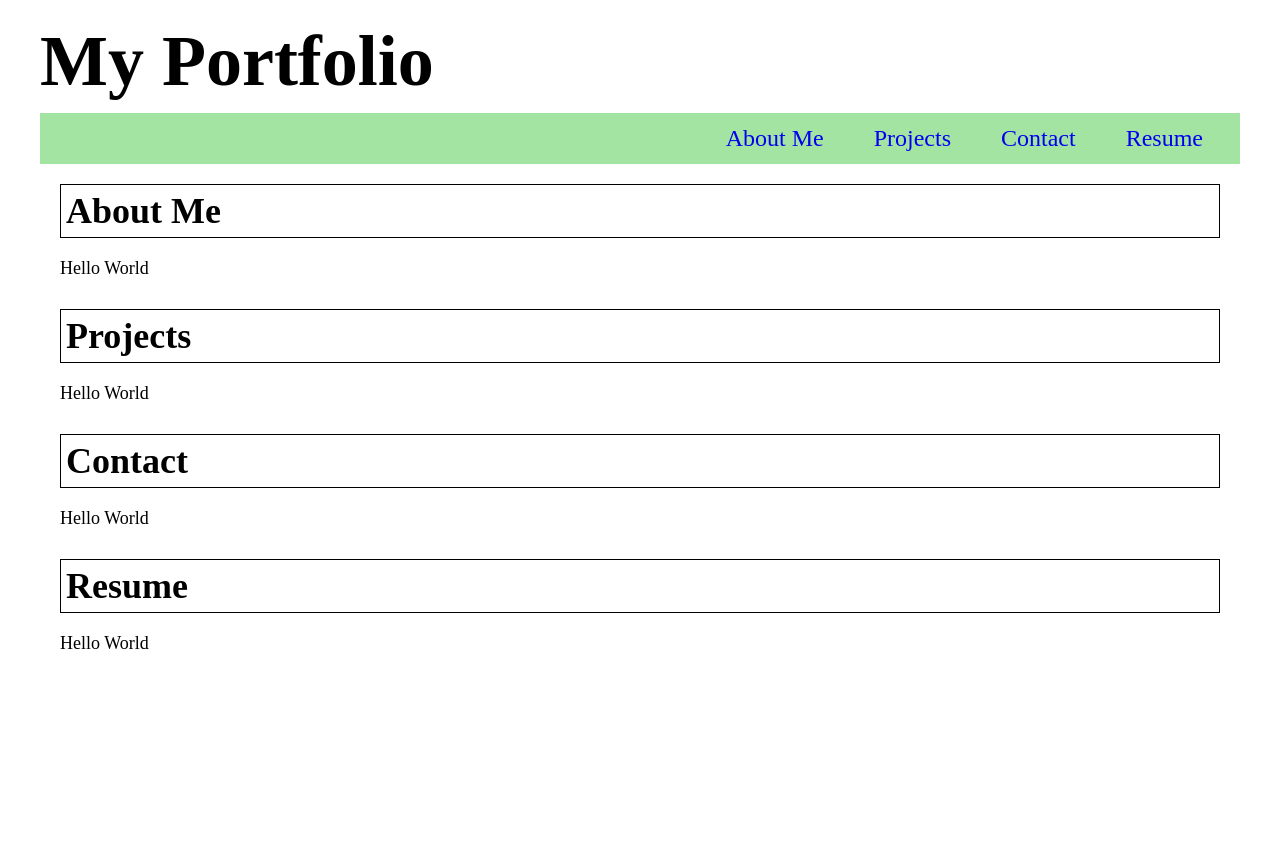
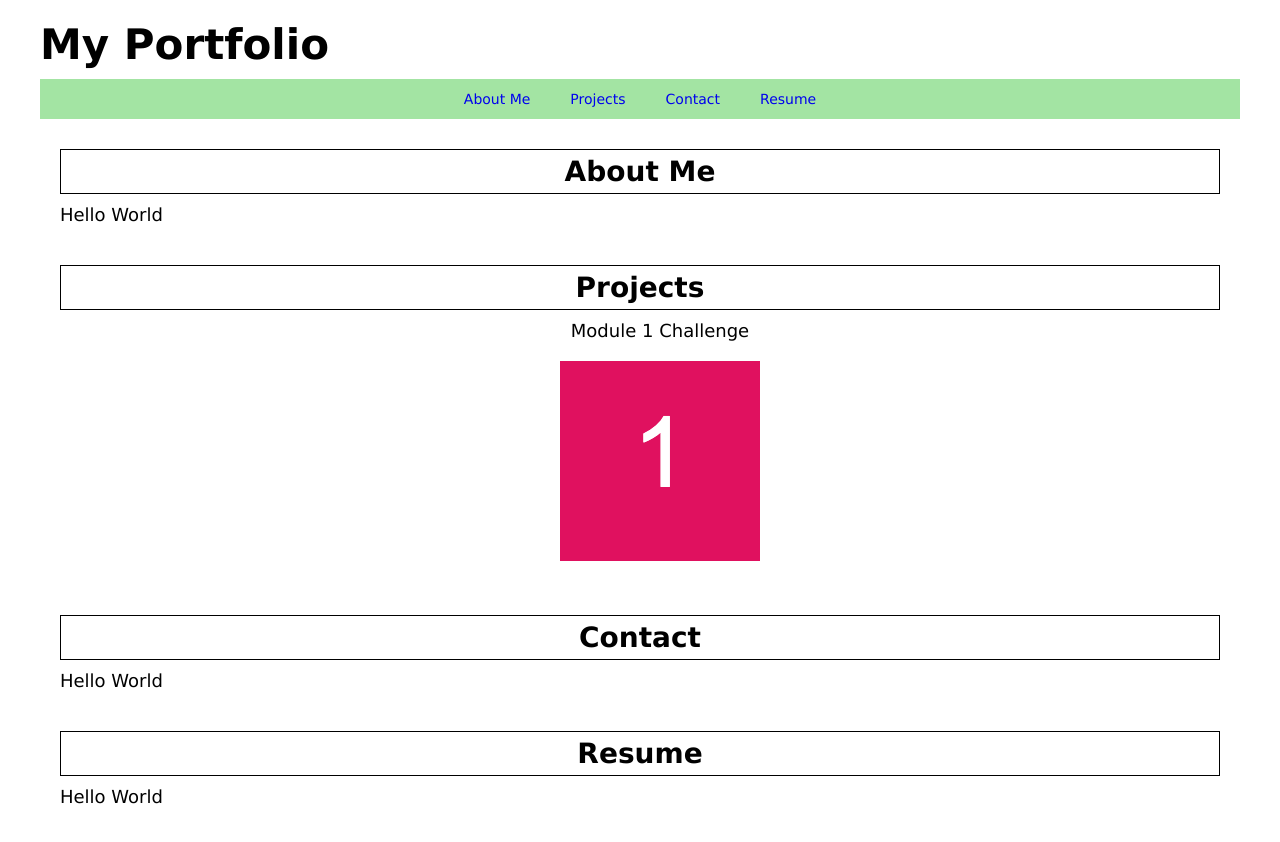
Before and after one commit to dvdhyn/mod2-challenge, a plain HTML site: page index.html in a window 1280 px wide. Before the commit the page ends 800 px from the top, so only its background shows below. Drawn offline with Linux system fonts and the light colour scheme.

Commit message:
Added assets and worked on web applicaiton functionality

```diff
--- a/assets/style.css
+++ b/assets/style.css
@@ -1,51 +1,44 @@
 * {
     margin: 10px;
-}
-
-body {
-
+    font-family:Verdana, Geneva, Tahoma, sans-serif;
 }
 
 h1 {
-    font-size: 72px;
+    font-size: 42px;
 }
 
 nav {
     background-color: rgb(163, 228, 163);
-    font-size: 24px;
-}
-
-a {
-    text-decoration: none;
+    font-size: 14px;
 }
 
 .links {
     display: flex;
-    justify-content: flex-end;
+    flex-wrap: nowrap;
+    justify-content: center;
     list-style-type: none;
     padding: 2px;
+    white-space: nowrap;
 }
 
-.links li {
-    padding-inline: 5px;
+.links a {
+    text-decoration: none;
 }
 
 .parts {
-
+    display: flex;
+    flex-direction: column;
+    font-size: 18px;
 }
 
-.card {
-    display: flex;
-    flex-direction: column;
+.parts h2 {
+    font-size: 28px;
+    border: solid 1px black;
+    padding: 5px;
+    text-align: center;
 }
 
-.card h2 {
-    font-size: 36px;
-    justify-content: flex-start;
-    border: solid 1px black;
-    padding: 5px;
+.parts ul {
+    list-style-type: none;
+    text-align: center;
 }
-
-.card p {
-    font-size: 18px;
-}
--- a/index.html
+++ b/index.html
@@ -4,7 +4,7 @@
       <meta charset="UTF-8" />
       <meta name="viewport" content="width=device-width, initial-scale=1" />
       <link rel="stylesheet" type="text/css" href="./assets/style.css" />
-      <title>Employee Portfolio</title>
+      <title>David H. - Employee Portfolio</title>
   </head>
 
   <body>
@@ -21,19 +21,26 @@
     </header>
     <main>
       <div class="parts">
-        <section class="card" id="bio">
+        <section id="bio">
           <h2>About Me</h2>
             <p>Hello World</p>
         </section>
-        <section class="card" id="projects">
+        <section id="projects">
           <h2>Projects</h2>
-          <p>Hello World</p>
+          <ul>
+            <li>
+              <p>Module 1 Challenge</p>
+              <a href="https://dvdhyn.github.io/mod1-challenge">
+                <img src="assets/image-1.png">
+              </a>
+            </li>
+          </ul>
         </section>
-        <section class="card" id="contact">
+        <section id="contact">
           <h2>Contact</h2>
           <p>Hello World</p>
         </section>
-        <section class="card" id="resume">
+        <section id="resume">
           <h2>Resume</h2>
           <p>Hello World</p>
         </section>
```
Also changed, not shown: assets/image-1.png (added).
